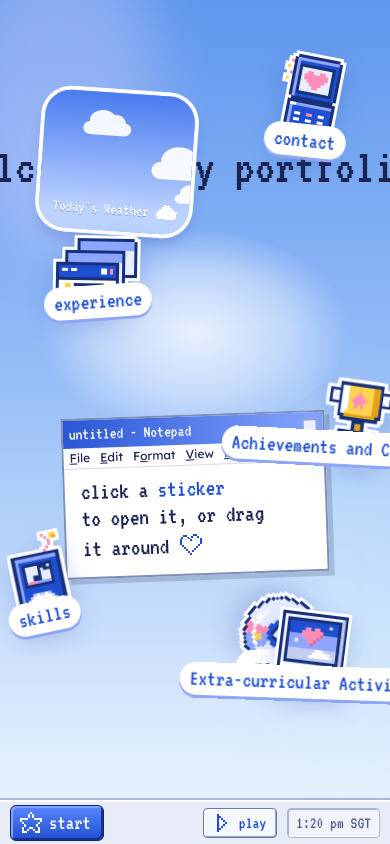
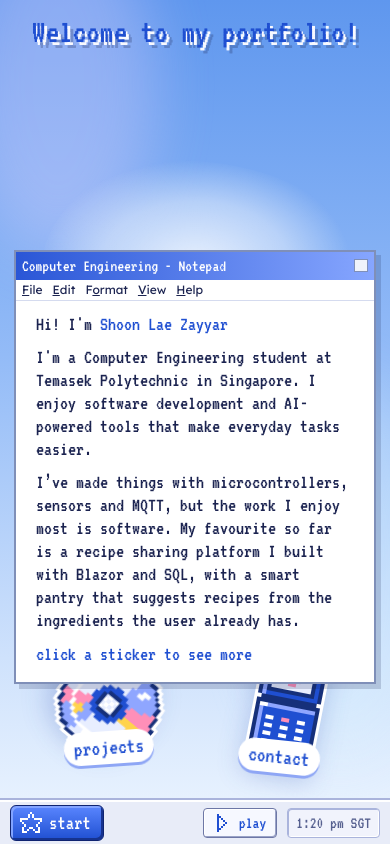
Before and after one commit to ShoonLae04/portfolio, a plain HTML site: page index.html in a window 390 px wide. Shown: the top 844 px of the page. Drawn offline with Linux system fonts and the light colour scheme.

Commit message:
feat: welcome line and about me notepad

```diff
--- a/css/desk.css
+++ b/css/desk.css
@@ -13,15 +13,19 @@
 .center-note {
   position: absolute;
   left: 50%;
-  top: 10%;
+  top: 6%;
   margin: 0;
   transform: translateX(-50%);   /* move it back by half its own width */
   white-space: nowrap;
   text-align: center;
-  font-family: var(--pixel);
-  font-size: 50px;
+  font-family: var(--display);
+  font-size: clamp(36px, 4.6vw, 80px);
   line-height: 1.1;
-  color: var(--ink);
+  color: var(--cobalt);
+    text-shadow:
+    3px 3px 0 var(--ice),                 /* white pixel edge*/
+    6px 6px 0 rgba(27, 35, 80, .25);      /* soft second shadow */
+
 }
 
 /* ---------- soft white glow behind the name ---------- */
@@ -129,13 +133,16 @@
 }
 
 
-/* ---------- Notepad hint ---------- */
+/* ---------- Notepad ---------- */
 .notepad {
   position: absolute;
   left: 50%;
-  top: 63%;
-  width: 290px;
-  transform: translate(-50%, -50%) rotate(-2deg);
+  top: 54%;
+  z-index: 3;
+  width: clamp(440px, 40vw, 640px);
+  transform: translate(-50%, -50%);
+  max-height: calc(88% - 140px);          /* leave room for the welcome line above */
+  overflow-y: auto;                       /* very short screens: the text scrolls inside */
 
   background: #fff;
   border: 2px solid #7f8fb8;
@@ -152,13 +159,22 @@
 }
 
 .notepad-text {
-  margin: 0;
-  padding: 10px 16px 14px;
+  padding: 12px 20px 16px;
   font-family: var(--pixel);
-  font-size: 24px;
+  font-size: clamp(20px, 1.6vw, 25px);
   line-height: 1.15;
   color: var(--ink);
 }
+
+.notepad-text p {
+  margin: 0 0 10px;
+}
+
+.notepad-hint {
+  margin-bottom: 0 !important;
+  color: var(--cobalt);
+}
+
 
 .notepad-text b {
   font-weight: 400;
@@ -204,7 +220,7 @@
 
 
 #stage {
-  --px: clamp(3px, min(0.4vw, 0.6vh), 6px);
+  --px: 5px;
 }
 
 .sticker-projects {
@@ -214,7 +230,7 @@
 }
 
 .sticker-contact{
-  left: 30%;
+  left: 20%;
   top: 82%;
   width: calc(20 * var(--px));
   --turn: 10deg;
@@ -359,15 +375,50 @@
 }
 
 
-/* ---------- phones ---------- */
-/* no room to spread out, so the desk becomes a tall page scroll */
+
+/* ---------- short laptop screens ---------- */
+@media (max-height: 700px) and (min-width: 721px) {
+  .sticker-contact { top: 84%; }
+}
+
+
+/* ---------- phones: the desk becomes a tall page when it is scrolled ---------- */
 @media (max-width: 720px) {
-  body        { overflow-y: auto; }
-  #stage      { height: 900px; }
-  .sky-card   { left: 30%; top: 18%; }
-  .blob       { top: 37%; }
-  .notepad    { top: 55%; width: 260px; }
-  .sky-text   { font-size: 16px; }
-  .sticker-projects { left: 72%; top: 70%; }
-  .sticker-contact    { left: 80%; top: 11%; }
+  body {overflow-y: auto;}
+
+  #stage {
+    height: 1320px;
+    --px: 4px;            /* fixed pixel size, big enough to tap */
+  }
+
+  .blob {top: 20%;}
+
+  /* welcome line on top, allowed to wrap onto two lines */
+  .center-note {
+    top: 14px;
+    width: calc(100% - 32px);
+    font-size: 34px;
+    white-space: normal;
+  }
+
+  /* the big weather card: hidden on phones for now (Phase 1c brings the small widget) */
+  .sky-card {
+    display: none;
+  }
+
+  /* the Notepad: full width, under the welcome line */
+  .notepad {
+    top: 250px;
+    width: calc(100% - 32px);
+    max-height: none;
+    transform: translateX(-50%);
+  }
+
+  /* stickers: two columns under the Notepad */
+  .sticker-projects     { left: 28%; top: 53%; }
+  .sticker-contact      { left: 74%; top: 53%; }
+  .sticker-experience   { left: 28%; top: 71%; }
+  .sticker-skills       { left: 74%; top: 71%; }
+  .sticker-achievements { left: 28%; top: 89%; }
+  .sticker-activities   { left: 74%; top: 89%; }
 }
--- a/index.html
+++ b/index.html
@@ -38,9 +38,9 @@
 
 
             <!--  note in center -->
-            <div class="center-note">
-                    <p>Welcome to my portfolio!</p>
-            </div>
+
+            <p class ="center-note">Welcome to my portfolio!</p>
+
 
 
             <!-- ===== stickers: each one opens a window ===== -->
@@ -101,22 +101,19 @@
                 <p class="sky-text">Today's Weather <i data-icon = "cloud"></i></p>
             </div>
 
-            <!-- fake Notepad window with a hint -->
-            <div class="notepad" aria-hidden="true">
+            <!-- About me: a big Notepad window in the middle  -->
+            <section class="notepad" aria-hidden="true">
                 <div class="win-bar">
-                    untitled - Notepad
+                    Computer Engineering - Notepad
                     <span class="win-boxes"><b></b><b></b><b></b></span>
                 </div>
                 <div class="notepad-menu">
                     <span><u>F</u>ile</span><span><u>E</u>dit</span><span>F<u>o</u>rmat</span>
                     <span><u>V</u>iew</span><span><u>H</u>elp</span>
                 </div>
-                <p class="notepad-text">
-                    click a <b>sticker</b><br>
-                    to open it, or drag<br>
-                    it around <i data-icon="heart"></i><span class="caret"></span>
-                </p>
-            </div>
+                <!-- desk.js writes my About text, from ME in content.js-->
+                <div class="notepad-text" id="about"></div>
+            </section>
 
         </main>
         <!-- start menu: opens the windows -->
--- a/js/desk.js
+++ b/js/desk.js
@@ -1,14 +1,10 @@
-function initFriendMessage(){
-    const msg = $('#msg');
-
-    // every button in the message closes it; two of them also reply
-    $$('[data-msg]', msg).forEach((btn) => {
-        btn.addEventListener('click', () => {
-        msg.hidden = true;
-        if (btn.textContent === 'omg ily') toast('ily too', 'heart');
-        if (btn.textContent === 'thanks!') toast('anytime', 'star');
-        });
-    });
+// The About me Notepad in the middle of the desk, filled in from content.js
+function initAbout(){
+  $('#about').innerHTML = `
+  <p> Hi! I'm <b>${ME.name}</b></p>
+  ${ME.about.map((para) => `<p>${fmt(para)}</p>`).join('')}
+  <p class="notepad-hint"> click a sticker to see more<span class="caret"></span></p>
+  `;
 }
 // Stickers: clicking one opens its window
 function initStickers() {
--- a/js/main.js
+++ b/js/main.js
@@ -1,6 +1,7 @@
+initAbout();
 drawIcons();
 initClock();
 initMusic();
-initFriendMessage();
 initStickers();
+setInterval(initWeather, 30 * 60 * 1000);   // NEA updates every 30 minutes
 initStartMenu();
```
